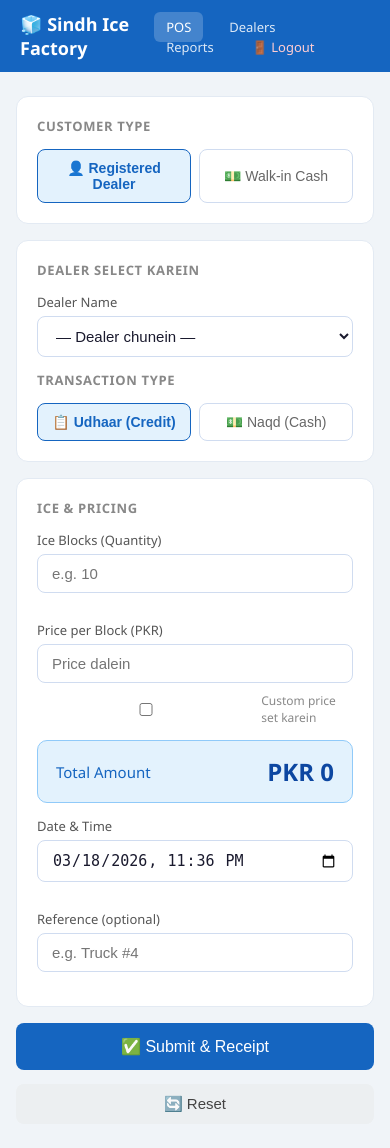
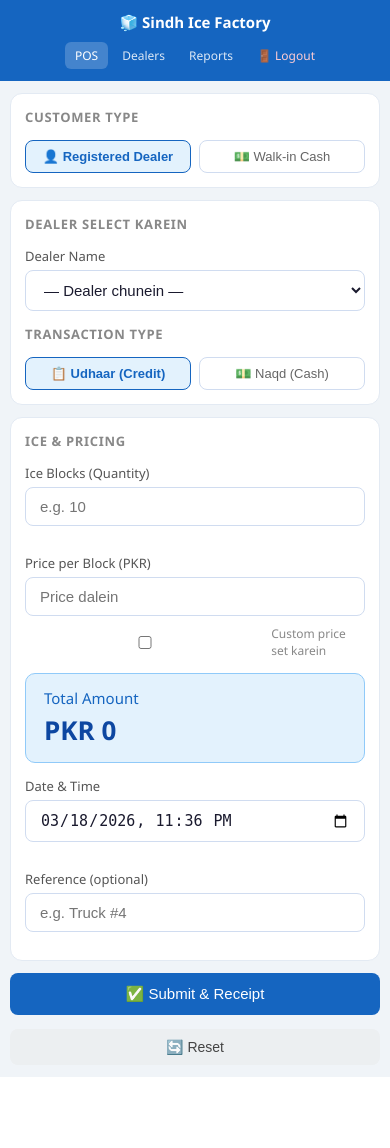
Before and after one commit to huzaifabin5550/sindh-ice-factory, a Flask app: page / in a window 390 px wide. After the commit the page ends 1077 px from the top, so only its background shows below. Run offline with Flask 3, Linux system fonts and the light colour scheme; the visitor is signed in with stand-in values (Sample User, id 1); data that the repository does not hold is empty; parts of the project's set-up code (start-up, migrations or seed data) failed here and were passed over.

Commit message:
mobile responsive added

```diff
--- a/static/css/style.css
+++ b/static/css/style.css
@@ -435,3 +435,182 @@ input:focus, select:focus {
   .navbar-links a { margin-left: 10px; font-size: 13px; }
   .total-box .amount { font-size: 24px; }
 }
+/* ── Mobile Responsive ── */
+@media (max-width: 768px) {
+
+  /* Navbar */
+  .navbar {
+    flex-direction: column;
+    gap: 10px;
+    padding: 12px 16px;
+  }
+
+  .navbar-links {
+    display: flex;
+    flex-wrap: wrap;
+    gap: 4px;
+    justify-content: center;
+  }
+
+  .navbar-links a {
+    margin-left: 0;
+    font-size: 12px;
+    padding: 5px 10px;
+  }
+
+  /* Container */
+  .container {
+    padding: 0 10px;
+    margin: 12px auto;
+  }
+
+  /* Stats Grid */
+  .stats-grid {
+    grid-template-columns: 1fr 1fr;
+    gap: 8px;
+  }
+
+  .stat-card .s-value {
+    font-size: 18px;
+  }
+
+  /* Grid 2 */
+  .grid-2 {
+    grid-template-columns: 1fr;
+  }
+
+  /* Total Box */
+  .total-box .amount {
+    font-size: 22px;
+  }
+
+  /* Dealer Item */
+  .dealer-item {
+    flex-wrap: wrap;
+    gap: 10px;
+    padding: 12px;
+  }
+
+  .dealer-avatar {
+    width: 40px;
+    height: 40px;
+    font-size: 14px;
+  }
+
+  .dealer-info {
+    flex: 1;
+    min-width: 120px;
+  }
+
+  .dealer-name {
+    font-size: 14px;
+  }
+
+  .balance-amount {
+    font-size: 13px;
+  }
+
+  /* Transaction Table */
+  .txn-table {
+    font-size: 12px;
+  }
+
+  .txn-table th,
+  .txn-table td {
+    padding: 8px 6px;
+  }
+
+  /* Modal */
+  .modal-box {
+    padding: 16px;
+    margin: 10px;
+  }
+
+  .receipt-box {
+    padding: 16px;
+    margin: 10px;
+  }
+
+  /* Buttons */
+  .btn {
+    font-size: 14px;
+    padding: 10px 16px;
+  }
+
+  .btn-primary {
+    font-size: 15px;
+    padding: 12px;
+  }
+
+  /* Toggle Buttons */
+  .toggle-btn {
+    font-size: 13px;
+    padding: 8px 6px;
+  }
+
+  /* Cards */
+  .card {
+    padding: 14px;
+    margin-bottom: 12px;
+  }
+
+  /* Page Headers */
+  h2 {
+    font-size: 17px !important;
+  }
+
+  /* Receipt Search */
+  #searchSerial {
+    font-size: 14px;
+  }
+
+  /* Monthly Summary Table */
+  .txn-table th:nth-child(4),
+  .txn-table td:nth-child(4) {
+    display: none;
+  }
+}
+
+@media (max-width: 480px) {
+
+  /* Extra small screens */
+  .stats-grid {
+    grid-template-columns: 1fr;
+  }
+
+  .navbar-brand {
+    font-size: 15px;
+  }
+
+  .total-box {
+    flex-direction: column;
+    align-items: flex-start;
+    gap: 4px;
+  }
+
+  .total-box .amount {
+    font-size: 26px;
+  }
+
+  /* Hide less important table columns */
+  .txn-table th:nth-child(5),
+  .txn-table td:nth-child(5) {
+    display: none;
+  }
+
+  .dealer-item {
+    flex-direction: column;
+  }
+
+  .modal-overlay {
+    padding: 8px;
+  }
+
+  .modal-box {
+    max-width: 100%;
+  }
+
+  .receipt-box {
+    max-width: 100%;
+  }
+}
```
